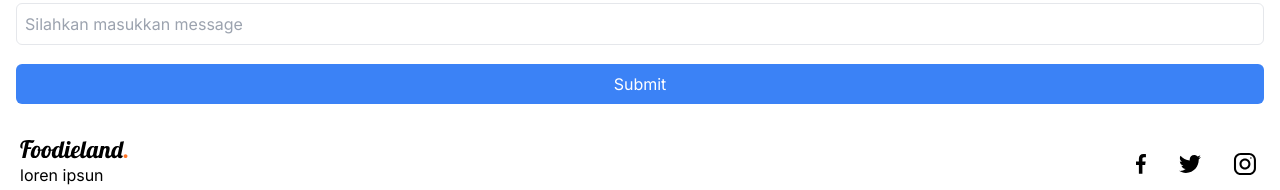
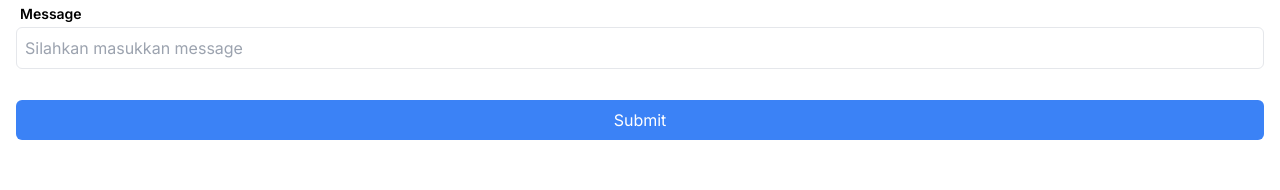
Before and after one commit to ayiis218/my-recipes, a Next.js app: page /recipes in a window 1280 px wide. Shown: the part 562-752 px from the top of the page. Built offline with nearby package versions, Linux system fonts and the light colour scheme.

Commit message:
fix: adjust button submit

```diff
--- a/src/components/molecules/form.tsx
+++ b/src/components/molecules/form.tsx
@@ -18,8 +18,9 @@ export default function Form(props: IProps) {
          <span className="text-md align-center ">{props.titile}</span>
          {props.children}
          <Button
+            disabled={props.loading}
             name="btn-create"
-            className="bg-blue-500 text-white rounded-md p-2 "
+            className="bg-blue-500 text-white rounded-md p-2 mt-3 "
             onClick={props.handleSubmit}>
             {props.loading ? "Loading..." : props.buttonName}
          </Button>
--- a/src/components/pages/homepage/favorite.recipe.tsx
+++ b/src/components/pages/homepage/favorite.recipe.tsx
@@ -18,8 +18,8 @@ export default function Favorite_Recipes() {
                   <li
                      key={item.label}
                      className={
-                        "flex flex-1 w-full relative bg-white justify-between items-center list-none " +
-                        "py-2 px-4 rounded-md cursor-pointer " +
+                        "flex flex-1 w-full relative bg-white justify-between " +
+                        "items-center list-none py-2 px-4 rounded-md cursor-pointer " +
                         (item === selectedTab
                            ? "bg-[#eee] "
                            : "")}
@@ -28,12 +28,8 @@ export default function Favorite_Recipes() {
                      {`${item.icon} ${item.label}`}
                      {item === selectedTab ? (
                         <motion.div
-                           className={
-                              "absolute bottom-0 left-0 w-full h-1 bg-[#8855ff] "
-                           }
-                           layoutId={
-                              "absolute bottom-0 left-0 w-full h-1 bg-[#8855ff] "
-                           } />
+                           className={"absolute bottom-0 left-0 w-full h-1 bg-[#8855ff] "}
+                           layoutId={"absolute bottom-0 left-0 w-full h-1 bg-[#8855ff] "} />
                      ) : null}
                   </li>
                ))}
--- a/src/components/pages/homepage/top.recipes.tsx
+++ b/src/components/pages/homepage/top.recipes.tsx
@@ -33,7 +33,7 @@ export default function Top_Recipes() {
                            <SVG_HotRecipes />
                            <Typography variant="subtitle6"> Hot Recipes </Typography>
                         </div>
-                        <Typography className="text-[82px] text-[#000000] font-bold mt-7 ">Spicy delicious chicken wings</Typography>
+                        <Typography className="text-[80px] text-[#000000] font-bold mt-7 ">Spicy delicious chicken wings</Typography>
                         <Typography variant="subtitle5" className="mt-4 text-[#0B0A0A] ">Lorem ipsum dolor sit amet, consectetuipisicing elit, sed do eiusmod tempor incididunt ut labore et dolore magna aliqut enim ad minim </Typography>
                      </div>
                   </div>
--- a/src/components/pages/recipes/page.tsx
+++ b/src/components/pages/recipes/page.tsx
@@ -7,7 +7,10 @@ export default async function Recipes() {
    return (
       <div className="w-full h-100 flex flex-col items-center ">
          <Typography variant="h1">Hello Guys in Recipes page</Typography>
-         <CardForm />
+         <div className="w-full m-6 ">
+            <CardForm />
+         </div>
+
       </div>
    )
 }
--- a/src/components/provider.tsx
+++ b/src/components/provider.tsx
@@ -15,8 +15,7 @@ export default function ProgressBarProvider({ children }: IProps) {
             height="4px"
             color="#fffd00"
             options={{ showSpinner: false }}
-            shallowRouting
-         />
+            shallowRouting />
       </>
    )
 }
```
